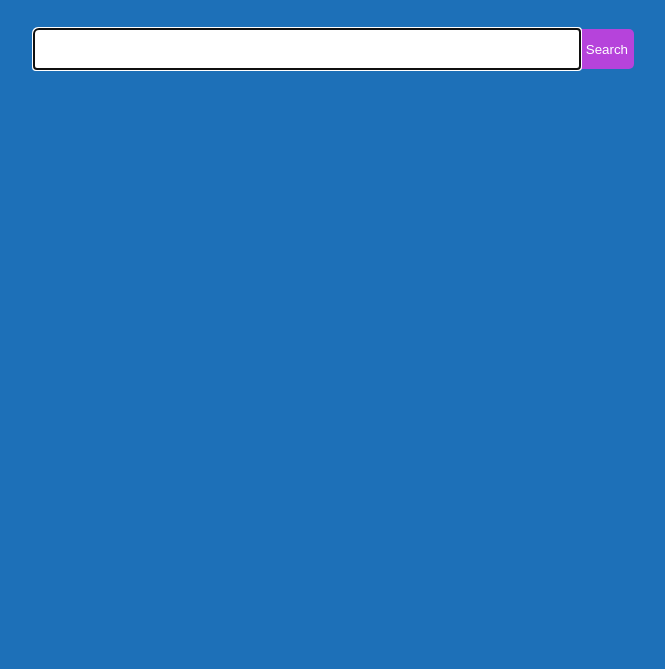
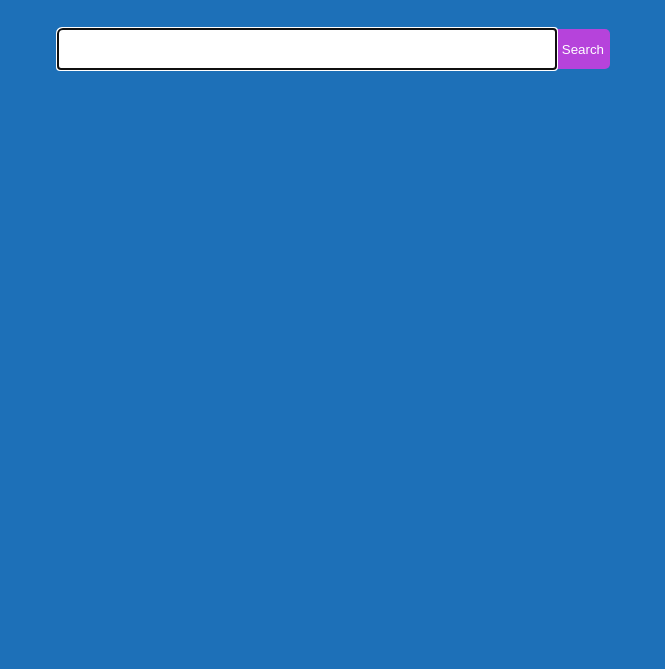
Before and after one commit to markw13a/can-they-sponsor-me, a Gatsby site: page / in a window 1280 px wide. Shown: the part 131-800 px from the top of the page, without its empty margins (306-971 px from the left). Built offline with nearby package versions, Linux system fonts and the light colour scheme; Gatsby itself is replaced by a stand-in of ours.

Commit message:
Fixed actual source of issue for small screens

```diff
--- a/src/styles/global.css
+++ b/src/styles/global.css
@@ -1,3 +1,7 @@
 body {
     margin: 0;
 }
+
+* {
+    box-sizing: border-box;
+}
--- a/src/styles/index.css
+++ b/src/styles/index.css
@@ -19,7 +19,6 @@
 
 .auto-complete {
     position: relative;
-    display: flex;
     flex: 1;
 }
 .auto-complete-container {
@@ -41,9 +40,9 @@
     border-color: #ffffff;
     border-top-left-radius: 5px;
     font-size: 1.25rem;
-    flex: 1;
     border-bottom: 1px solid grey;
-    padding: 0.5rem 0;
+    padding: 0.5rem;
+    width: 100%;
 }
 .auto-complete__suggestions {
     position: absolute;
```
